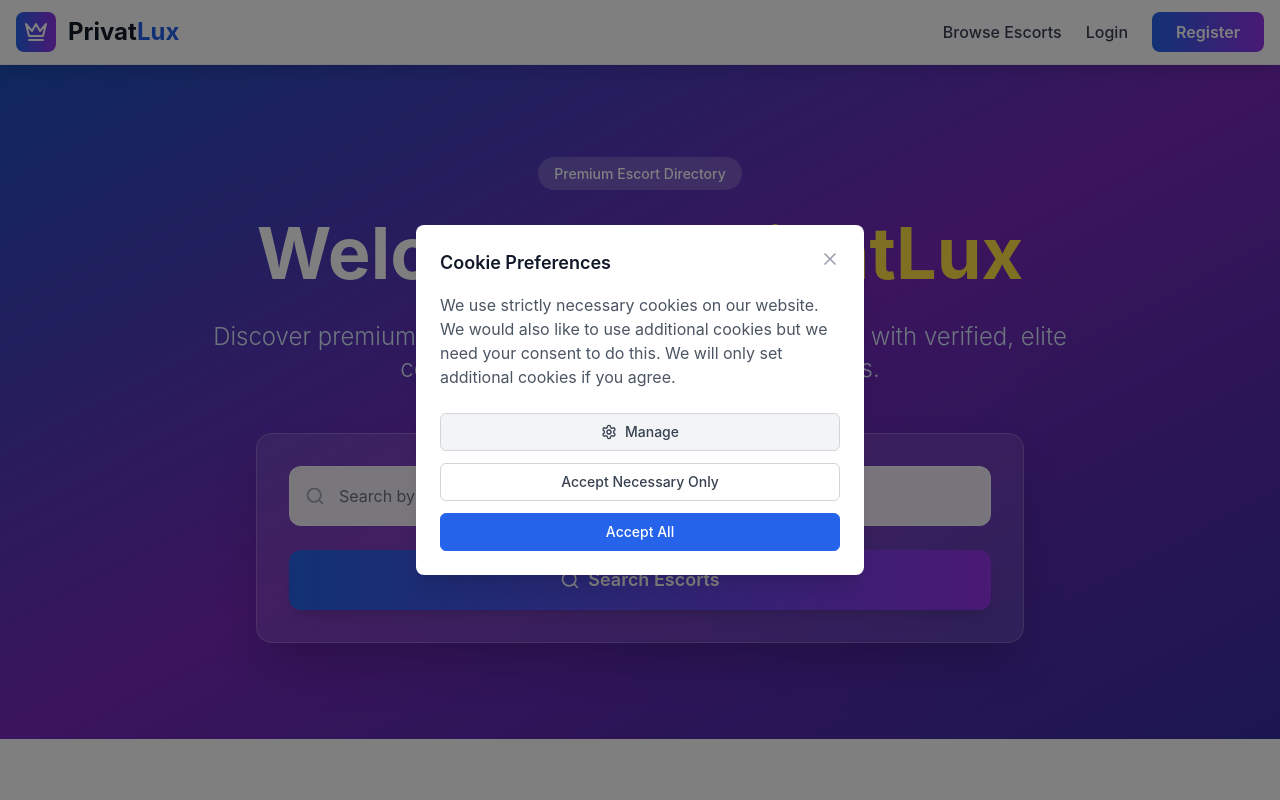
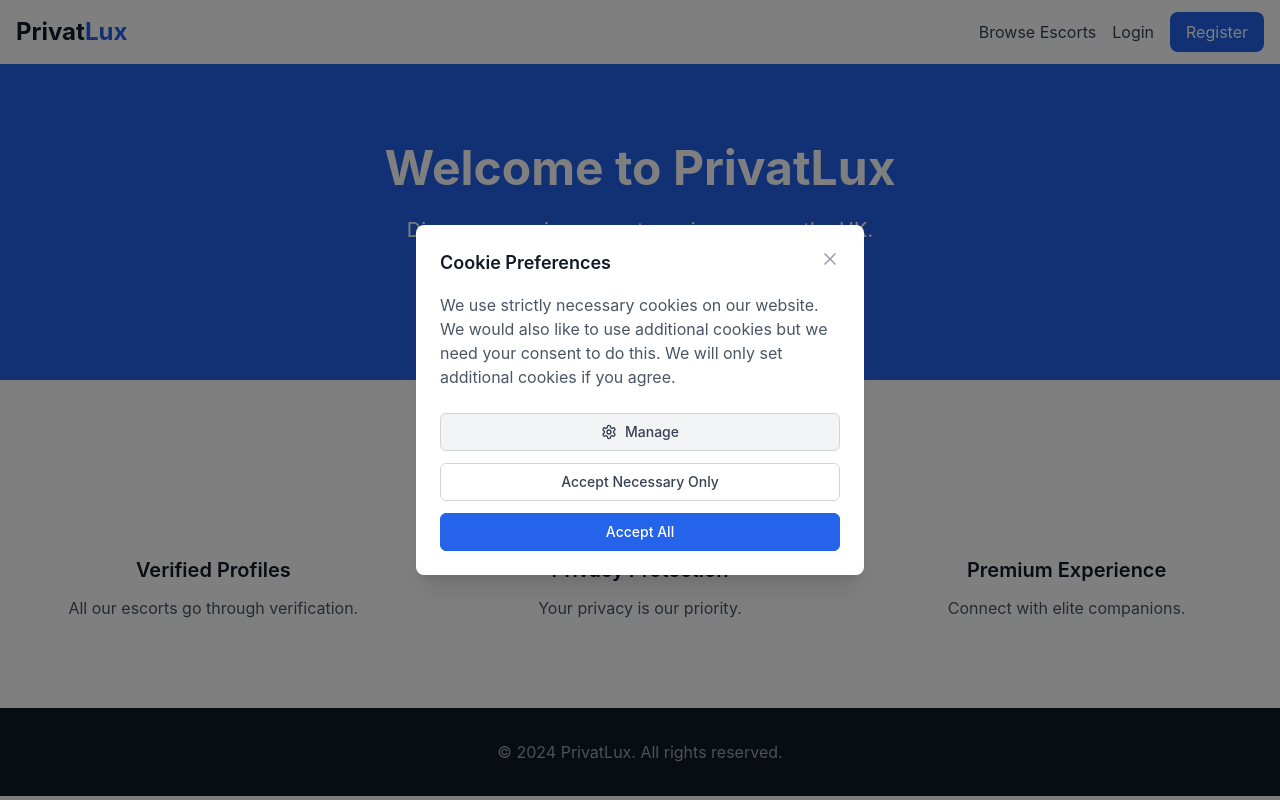
Before and after one commit to Btrgn/Privatlux, a Next.js app in the folder frontend/: page / in a window 1280 px wide. Shown: the top 800 px of the page. Built offline with nearby package versions, Linux system fonts and the light colour scheme.

Commit message:
Create minimal homepage to debug deployment issues

```diff
--- a/frontend/pages/index.js
+++ b/frontend/pages/index.js
@@ -1,198 +1,74 @@
 import Head from 'next/head';
-import { Crown, Search, MapPin, Star, Eye, Heart, Shield } from 'lucide-react';
 
 export default function Home() {
   return (
-    <div className="min-h-screen bg-gradient-to-br from-gray-50 via-white to-blue-50">
+    <div className="min-h-screen bg-gray-50">
       <Head>
         <title>PrivatLux - Premium Escort Directory UK</title>
-        <meta name="description" content="Discover premium escort services in the UK. Browse verified profiles, read reviews, and connect with elite companions." />
+        <meta name="description" content="Discover premium escort services in the UK." />
         <meta name="viewport" content="width=device-width, initial-scale=1" />
       </Head>
 
-      {/* Navigation */}
-      <nav className="bg-white shadow-lg border-b border-gray-100 sticky top-0 z-50">
+      {/* Simple Navigation */}
+      <nav className="bg-white shadow-lg">
         <div className="max-w-7xl mx-auto px-4">
           <div className="flex justify-between items-center h-16">
-            <div className="flex items-center space-x-3">
-              <div className="bg-gradient-to-r from-blue-600 to-purple-600 p-2 rounded-lg">
-                <Crown className="w-6 h-6 text-white" />
-              </div>
+            <div className="flex items-center space-x-2">
               <span className="text-2xl font-bold text-gray-900">
                 Privat<span className="text-blue-600">Lux</span>
               </span>
             </div>
-            <div className="hidden md:flex items-center space-x-6">
-              <a href="/search" className="text-gray-700 hover:text-blue-600 transition-colors font-medium">
-                Browse Escorts
-              </a>
-              <a href="/login" className="text-gray-700 hover:text-blue-600 transition-colors font-medium">
-                Login
-              </a>
-              <a href="/register" className="bg-gradient-to-r from-blue-600 to-purple-600 text-white px-6 py-2 rounded-lg hover:from-blue-700 hover:to-purple-700 transition-colors font-semibold">
-                Register
-              </a>
+            <div className="hidden md:flex items-center space-x-4">
+              <a href="/search" className="text-gray-700 hover:text-blue-600">Browse Escorts</a>
+              <a href="/login" className="text-gray-700 hover:text-blue-600">Login</a>
+              <a href="/register" className="bg-blue-600 text-white px-4 py-2 rounded-lg hover:bg-blue-700">Register</a>
             </div>
           </div>
         </div>
       </nav>
 
       {/* Hero Section */}
-      <section className="relative bg-gradient-to-br from-blue-600 via-purple-600 to-indigo-700 text-white">
-        <div className="absolute inset-0 bg-black opacity-20"></div>
-        <div className="relative max-w-7xl mx-auto px-4 py-24">
-          <div className="max-w-4xl mx-auto text-center">
-            <div className="mb-8">
-              <span className="bg-white bg-opacity-20 text-white px-4 py-2 rounded-full text-sm font-medium">
-                Premium Escort Directory
-              </span>
-            </div>
-            <h1 className="text-6xl md:text-7xl font-bold mb-8 leading-tight">
-              Welcome to{' '}
-              <span className="text-yellow-300">
-                PrivatLux
-              </span>
-            </h1>
-            <p className="text-xl md:text-2xl mb-12 text-blue-100 font-light">
-              Discover premium escort services across the UK. Connect with verified, elite companions for unforgettable experiences.
-            </p>
-
-            {/* Search Form */}
-            <div className="max-w-3xl mx-auto">
-              <div className="bg-white bg-opacity-10 rounded-2xl shadow-2xl border border-white border-opacity-20 p-8">
-                <div className="grid md:grid-cols-2 gap-6 mb-6">
-                  <div className="relative">
-                    <Search className="absolute left-4 top-1/2 transform -translate-y-1/2 text-gray-400 w-5 h-5" />
-                    <input
-                      type="text"
-                      placeholder="Search by name, services..."
-                      className="w-full pl-12 pr-4 py-4 border-2 border-white border-opacity-20 rounded-xl focus:ring-4 focus:ring-blue-500 focus:border-blue-500 text-gray-900 bg-white bg-opacity-90"
-                    />
-                  </div>
-                  <div className="relative">
-                    <MapPin className="absolute left-4 top-1/2 transform -translate-y-1/2 text-gray-400 w-5 h-5" />
-                    <input
-                      type="text"
-                      placeholder="Location"
-                      className="w-full pl-12 pr-4 py-4 border-2 border-white border-opacity-20 rounded-xl focus:ring-4 focus:ring-blue-500 focus:border-blue-500 text-gray-900 bg-white bg-opacity-90"
-                    />
-                  </div>
-                </div>
-                <a href="/search" className="w-full bg-gradient-to-r from-blue-600 to-purple-600 text-white py-4 px-8 rounded-xl font-semibold hover:from-blue-700 hover:to-purple-700 transition-colors shadow-lg flex items-center justify-center text-lg">
-                  <Search className="w-5 h-5 mr-2" />
-                  Search Escorts
-                </a>
-              </div>
-            </div>
-          </div>
+      <section className="bg-blue-600 text-white py-20">
+        <div className="max-w-7xl mx-auto px-4 text-center">
+          <h1 className="text-5xl font-bold mb-6">
+            Welcome to PrivatLux
+          </h1>
+          <p className="text-xl mb-8">
+            Discover premium escort services across the UK.
+          </p>
+          <a href="/search" className="bg-white text-blue-600 py-3 px-6 rounded-lg font-semibold hover:bg-gray-100">
+            Search Escorts
+          </a>
         </div>
       </section>
 
-      {/* Features Section */}
-      <section className="py-20 bg-white">
+      {/* Features */}
+      <section className="py-16 bg-white">
         <div className="max-w-7xl mx-auto px-4">
-          <div className="text-center mb-16">
-            <h2 className="text-5xl font-bold text-gray-900 mb-6">Why Choose PrivatLux?</h2>
-            <p className="text-xl text-gray-600 max-w-3xl mx-auto">Experience the difference with our premium platform designed for discerning clients and elite companions.</p>
+          <div className="text-center mb-12">
+            <h2 className="text-4xl font-bold text-gray-900 mb-4">Why Choose PrivatLux?</h2>
           </div>
-
           <div className="grid md:grid-cols-3 gap-8">
-            <div className="text-center p-8 rounded-2xl bg-gradient-to-br from-blue-50 to-purple-50 border border-blue-100">
-              <div className="bg-gradient-to-r from-blue-600 to-purple-600 w-20 h-20 rounded-2xl flex items-center justify-center mx-auto mb-6">
-                <Shield className="w-10 h-10 text-white" />
-              </div>
-              <h3 className="text-2xl font-bold mb-4 text-gray-900">Verified Profiles</h3>
-              <p className="text-gray-600">All our escorts go through a rigorous verification process to ensure authenticity, safety, and premium quality standards.</p>
+            <div className="text-center p-6">
+              <h3 className="text-xl font-semibold mb-3">Verified Profiles</h3>
+              <p className="text-gray-600">All our escorts go through verification.</p>
             </div>
-
-            <div className="text-center p-8 rounded-2xl bg-gradient-to-br from-green-50 to-blue-50 border border-green-100">
-              <div className="bg-gradient-to-r from-green-600 to-blue-600 w-20 h-20 rounded-2xl flex items-center justify-center mx-auto mb-6">
-                <Eye className="w-10 h-10 text-white" />
-              </div>
-              <h3 className="text-2xl font-bold mb-4 text-gray-900">Privacy Protection</h3>
-              <p className="text-gray-600">Your privacy is our absolute priority. Secure, discreet, and confidential interactions with military-grade encryption.</p>
+            <div className="text-center p-6">
+              <h3 className="text-xl font-semibold mb-3">Privacy Protection</h3>
+              <p className="text-gray-600">Your privacy is our priority.</p>
             </div>
-
-            <div className="text-center p-8 rounded-2xl bg-gradient-to-br from-purple-50 to-pink-50 border border-purple-100">
-              <div className="bg-gradient-to-r from-purple-600 to-pink-600 w-20 h-20 rounded-2xl flex items-center justify-center mx-auto mb-6">
-                <Heart className="w-10 h-10 text-white" />
-              </div>
-              <h3 className="text-2xl font-bold mb-4 text-gray-900">Premium Experience</h3>
-              <p className="text-gray-600">Connect with elite companions who provide exceptional, memorable experiences tailored to your preferences.</p>
-            </div>
-          </div>
-        </div>
-      </section>
-
-      {/* Stats Section */}
-      <section className="py-16 bg-gradient-to-r from-gray-900 to-blue-900 text-white">
-        <div className="max-w-7xl mx-auto px-4">
-          <div className="grid md:grid-cols-4 gap-8 text-center">
-            <div>
-              <div className="text-4xl font-bold mb-2 text-blue-400">14,462+</div>
-              <div className="text-gray-300">Verified Profiles</div>
-            </div>
-            <div>
-              <div className="text-4xl font-bold mb-2 text-green-400">98%</div>
-              <div className="text-gray-300">Satisfaction Rate</div>
-            </div>
-            <div>
-              <div className="text-4xl font-bold mb-2 text-purple-400">24/7</div>
-              <div className="text-gray-300">Support Available</div>
-            </div>
-            <div>
-              <div className="text-4xl font-bold mb-2 text-orange-400">5★</div>
-              <div className="text-gray-300">Average Rating</div>
+            <div className="text-center p-6">
+              <h3 className="text-xl font-semibold mb-3">Premium Experience</h3>
+              <p className="text-gray-600">Connect with elite companions.</p>
             </div>
           </div>
         </div>
       </section>
 
       {/* Footer */}
-      <footer className="bg-gray-900 text-white py-12">
-        <div className="max-w-7xl mx-auto px-4">
-          <div className="grid md:grid-cols-4 gap-8 mb-8">
-            <div>
-              <div className="flex items-center space-x-3 mb-4">
-                <div className="bg-gradient-to-r from-blue-600 to-purple-600 p-2 rounded-lg">
-                  <Crown className="w-6 h-6 text-white" />
-                </div>
-                <span className="text-2xl font-bold">PrivatLux</span>
-              </div>
-              <p className="text-gray-400">Premium escort directory connecting you with elite companions across the UK.</p>
-            </div>
-
-            <div>
-              <h4 className="text-lg font-semibold mb-4">Quick Links</h4>
-              <div className="space-y-2">
-                <a href="/search" className="block text-gray-400 hover:text-white transition-colors">Browse Escorts</a>
-                <a href="/login" className="block text-gray-400 hover:text-white transition-colors">Login</a>
-                <a href="/register" className="block text-gray-400 hover:text-white transition-colors">Register</a>
-              </div>
-            </div>
-
-            <div>
-              <h4 className="text-lg font-semibold mb-4">Legal</h4>
-              <div className="space-y-2">
-                <a href="/terms" className="block text-gray-400 hover:text-white transition-colors">Terms & Conditions</a>
-                <a href="/adult-content" className="block text-gray-400 hover:text-white transition-colors">Adult Content Warning</a>
-                <a href="/privacy" className="block text-gray-400 hover:text-white transition-colors">Privacy Policy</a>
-              </div>
-            </div>
-
-            <div>
-              <h4 className="text-lg font-semibold mb-4">Support</h4>
-              <div className="space-y-2">
-                <a href="/contact" className="block text-gray-400 hover:text-white transition-colors">Contact Us</a>
-                <a href="/help" className="block text-gray-400 hover:text-white transition-colors">Help Center</a>
-                <a href="/faq" className="block text-gray-400 hover:text-white transition-colors">FAQ</a>
-              </div>
-            </div>
-          </div>
-
-          <div className="border-t border-gray-800 pt-8 text-center">
-            <p className="text-gray-400">&copy; 2024 PrivatLux. All rights reserved. Premium escort directory.</p>
-          </div>
+      <footer className="bg-gray-900 text-white py-8">
+        <div className="max-w-7xl mx-auto px-4 text-center">
+          <p className="text-gray-400">&copy; 2024 PrivatLux. All rights reserved.</p>
         </div>
       </footer>
     </div>
```
